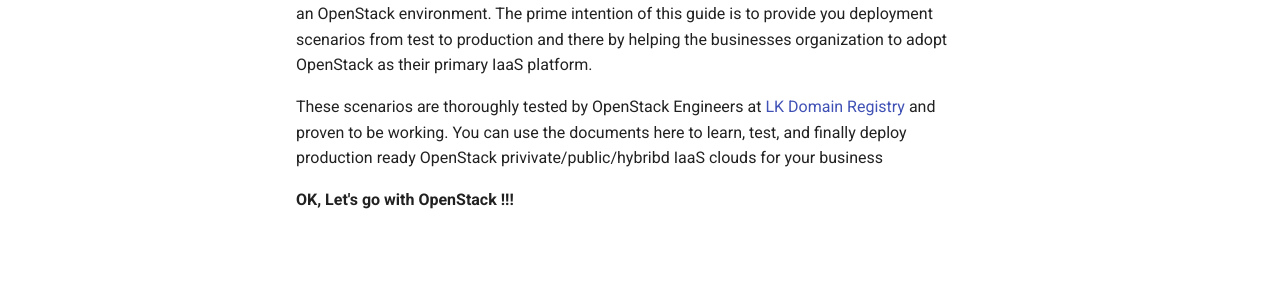
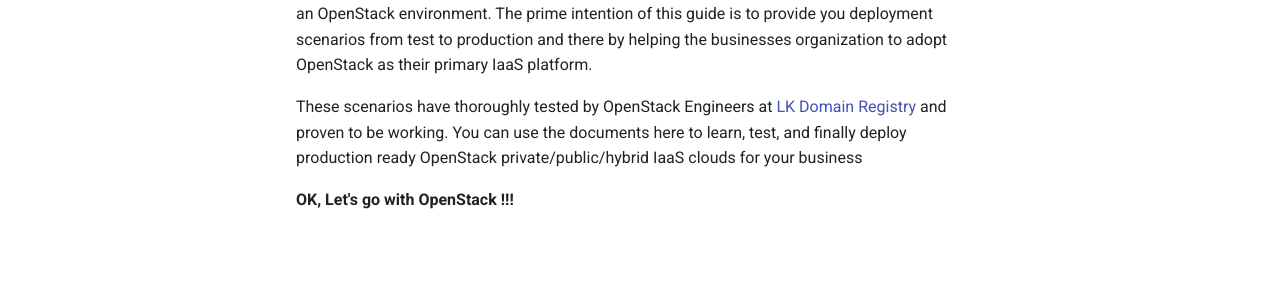
Before and after one commit to openemail/ostackdocs-docs, an MkDocs documentation site: the page built from docs/index.md, in a window 1280 px wide. Shown: the part 204-494 px from the top of the page. Built offline with MkDocs 1.6.1 and Material for MkDocs 9.7.7, drawn with Linux system fonts in a browser that asks for light colours; comment, search, counter and statistics services are not loaded.

Commit message:
Modification

```diff
--- a/docs/index.md
+++ b/docs/index.md
@@ -1,5 +1,5 @@
 OpenStack-Ansible provides Ansible playbooks and roles for the deployment and configuration of an OpenStack environment. The prime intention of this guide is to provide you deployment scenarios from test to production and there by helping the businesses organization to adopt OpenStack as their primary IaaS platform.
 
-These scenarios are thoroughly tested by OpenStack Engineers at [LK Domain Registry](https://nic.lk/) and proven to be working. You can use the documents here to learn, test, and finally deploy production ready OpenStack privivate/public/hybribd IaaS clouds for your business
+These scenarios have thoroughly tested by OpenStack Engineers at [LK Domain Registry](https://nic.lk/) and proven to be working. You can use the documents here to learn, test, and finally deploy production ready OpenStack private/public/hybrid IaaS clouds for your business
 
 **OK, Let's go with OpenStack !!!**
```
